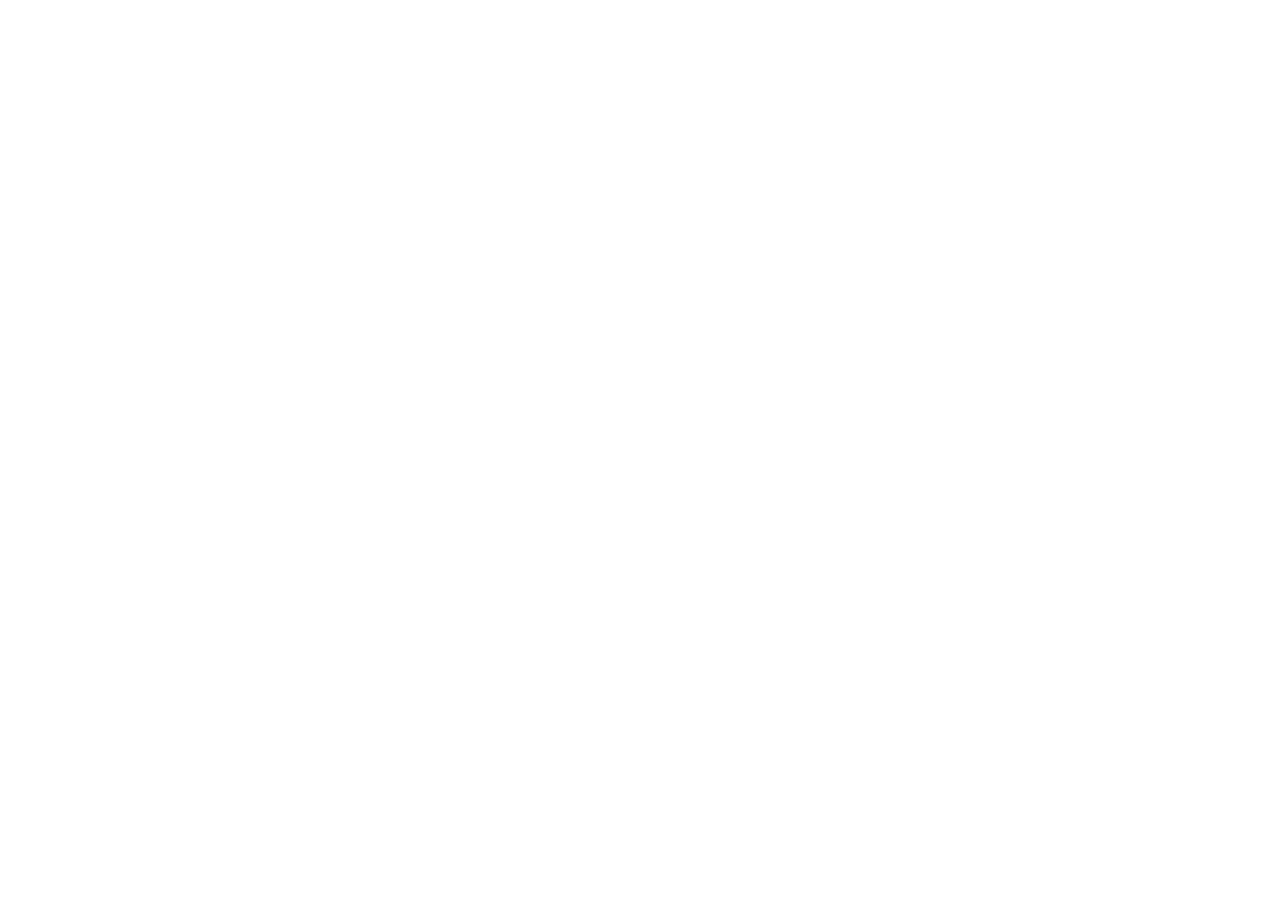
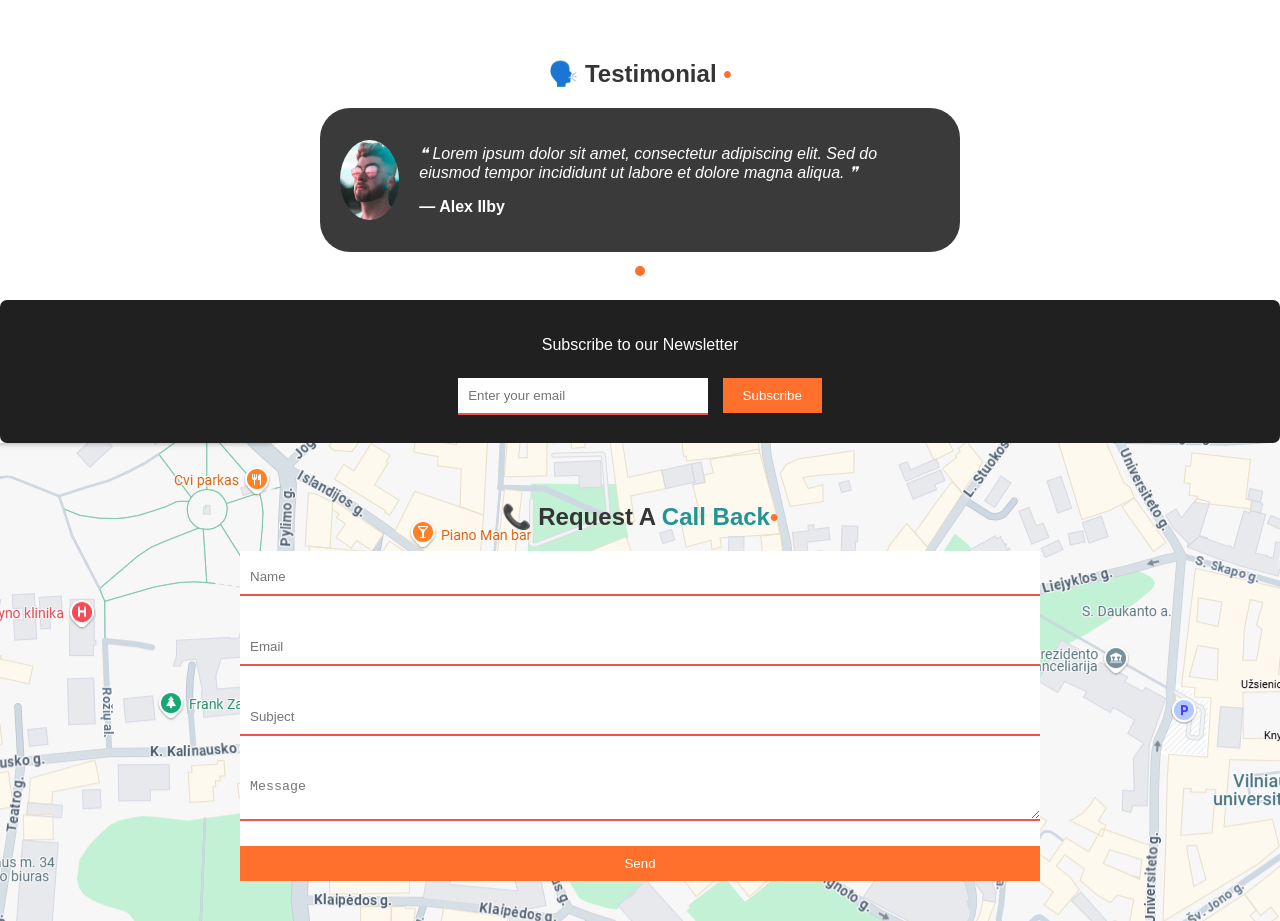
Before and after one commit to Orestas2009/Unity, a plain HTML site: page HTML/CallBack.html in a window 1280 px wide. Before the commit the page ends 800 px from the top, so only its background shows below. Drawn offline with Linux system fonts and the light colour scheme; files that its build step writes are made by us from their sources.

Commit message:
updated callback and css

```diff
--- a/Css/Style_Gabrielius.css
+++ b/Css/Style_Gabrielius.css
@@ -0,0 +1,152 @@
+
+body {
+    font-family: Arial, sans-serif;
+    margin: 0;
+    padding: 0;
+    background-color: #ffffff;
+    color: #353535;
+
+  }
+
+  .section-title {
+    text-align: center;
+    font-size: 24px;
+    margin: 40px 0 20px;
+  }
+
+  .dot {
+    color: #ff702d;
+  }
+
+  .highlight {
+    color: #239494;
+  }
+
+
+  .testimonial-section {
+    background-color: white;
+    padding: 20px;
+    text-align: center;
+  }
+
+  .testimonial-card {
+    background-color: #3a3a3a;
+    color: #ffffff;
+    padding: 20px;
+    max-width: 600px;
+    margin: 0 auto;
+    display: flex;
+    align-items: center;
+    border-radius: 30px;
+  }
+
+  .profile-img {
+    width: 80px;
+    height: 80px;
+    border-radius: 50%;
+    margin-right: 20px;
+
+  }
+
+  .testimonial-text {
+    text-align: left;
+  }
+
+  .quote {
+    font-style: italic;
+    margin-bottom: 10px;
+  }
+
+  .author {
+    font-weight: bold;
+  }
+
+
+  .dots {
+    margin-top: 10px;
+  }
+
+  .dots span {
+    display: inline-block;
+    width: 10px;
+    height: 10px;
+    margin: 0 5px;
+    background-color: #ffffff;
+    border-radius: 50%;
+  }
+
+  .dots .active {
+    background-color: #ff702d;
+  }
+
+
+  .newsletter-section {
+    background-color: #202020;
+    color: #ffffff;
+    text-align: center;
+    padding: 20px;
+    border-radius: 7px;
+  }
+
+  .newsletter-section input[type="email"] {
+    padding: 10px;
+    width: 250px;
+    margin-right: 10px;
+  }
+
+  .newsletter-section button {
+    padding: 10px 20px;
+    background-color: #ff702d;
+    color: #fff;
+    border: none;
+    cursor: pointer;
+  }
+
+
+  .callback-section {
+    background-color: #ffffff;
+    padding: 40px 20px;
+    text-align: center;
+    background-image: url(../IMG/mapoverview.png);
+  }
+
+  .callback-form {
+    background-color: #ffffff;
+    max-width: 800px;
+    margin: 0 auto;
+    display: grid;
+    gap: 17px;
+  }
+
+  .callback-form input,
+  .callback-form textarea {
+    padding: 10px;
+    width: 100%;
+  }
+
+  .callback-form button {
+    padding: 10px;
+    background-color: #ff702d;
+    color: white;
+    border: none;
+    cursor: pointer;
+  }
+
+  .map-placeholder {
+    margin-top: 30px;
+    height: 200px;
+    background-color: #eee;
+    color: #aaa;
+    display: flex;
+    align-items: center;
+    justify-content: center;
+  }
+
+  input,textarea {
+    width: 100%;
+    padding-right:  120 120 120 120;
+    margin: 8px 0;
+    box-sizing: border-box;
+    border: none;
+    border-bottom: 2px solid #f15353;
+  }
--- a/HTML/CallBack.html
+++ b/HTML/CallBack.html
@@ -1,11 +1,47 @@
 <!DOCTYPE html>
 <html lang="en">
 <head>
-    <meta charset="UTF-8">
-    <meta name="viewport" content="width=device-width, initial-scale=1.0">
-    <title>Bird</title>
-    <link rel="stylesheet" href="Css/Default.css">
+  <meta charset="UTF-8">
+  <title>Testimonial & Contact Section</title>
+  <link rel="stylesheet" href="/Css/Style_Gabrielius.css">
 </head>
 <body>
+
+  <section class="testimonial-section">
+    <h2 class="section-title">🗣️ Testimonial <span class="dot">•</span></h2>
+    <div class="testimonial-card">
+      <img src="../IMG/Ilby.png" alt="Alex Ilby" class="profile-img">
+      <div class="testimonial-text">
+        <p class="quote">❝ Lorem ipsum dolor sit amet, consectetur adipiscing elit. Sed do eiusmod tempor incididunt ut labore et dolore magna aliqua. ❞</p>
+        <p class="author">— Alex Ilby</p>
+      </div>
+    </div>
+    <div class="dots">
+      <span></span><span class="active"></span><span></span>
+    </div>
+  </section>
+
+
+  <section class="newsletter-section">
+    <p>Subscribe to our Newsletter</p>
+    <form>
+      <input type="email" placeholder="Enter your email">
+      <button type="submit">Subscribe</button>
+    </form>
+  </section>
+
+
+  <section class="callback-section">
+    <div class="card">
+      <h2>📞 Request A <span class="highlight">Call Back</span><span class="dot">•</span></h2>
+      <form class="callback-form">
+        <input type="text" placeholder="Name" required>
+        <input type="email" placeholder="Email" required>
+        <input type="text" placeholder="Subject">
+        <textarea placeholder="Message" required></textarea>
+        <button type="submit">Send</button>
+      </form>
+    </div>
+  </section>
 </body>
 </html>
```
Also changed, not shown: Index.html (+1 -1 lines), IMG/Background (1).png (added), IMG/Background (2).png (added), IMG/Background (3).png (added), IMG/Background (4).png (added), IMG/Ilby.png (added), IMG/mapoverview.png (added).
